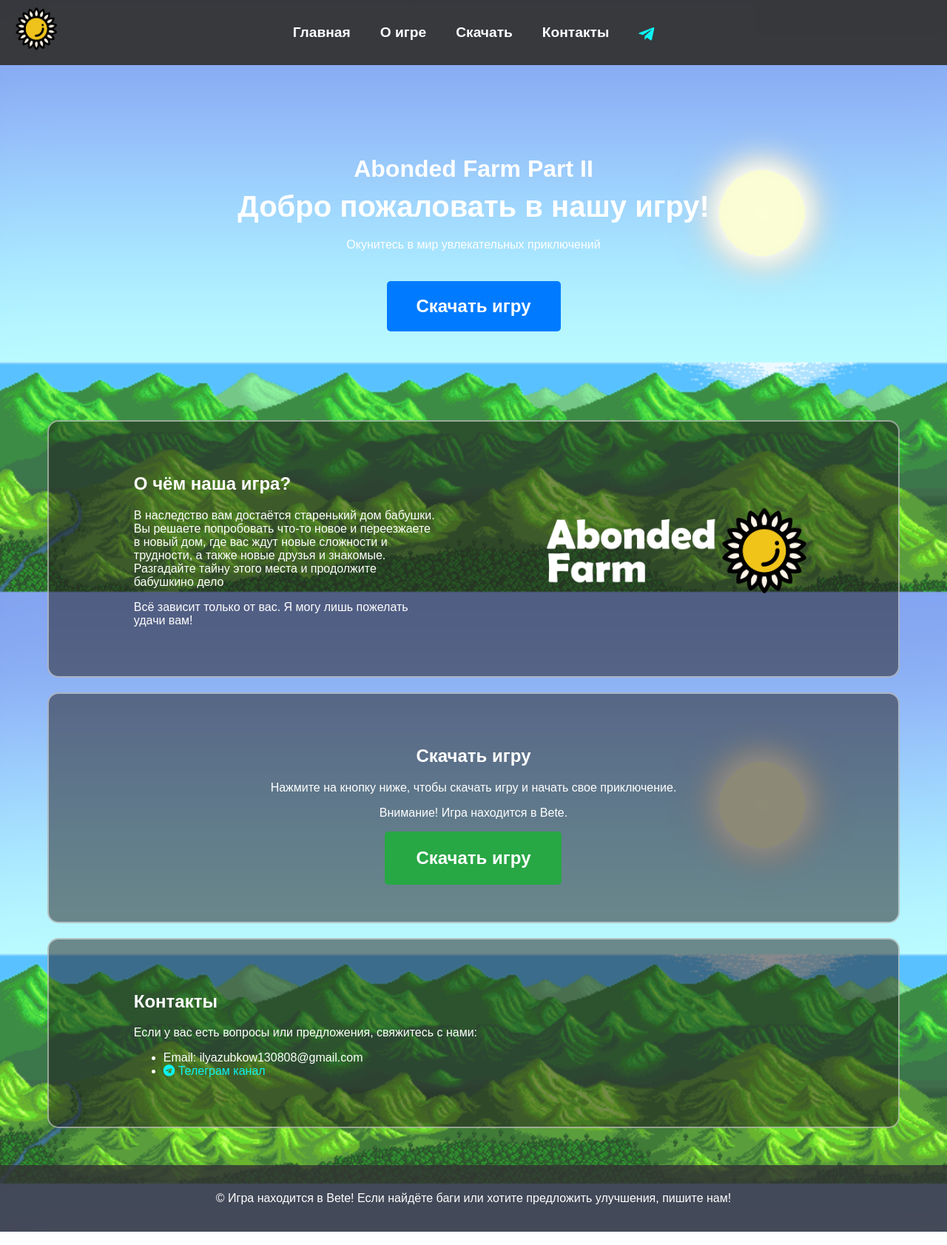
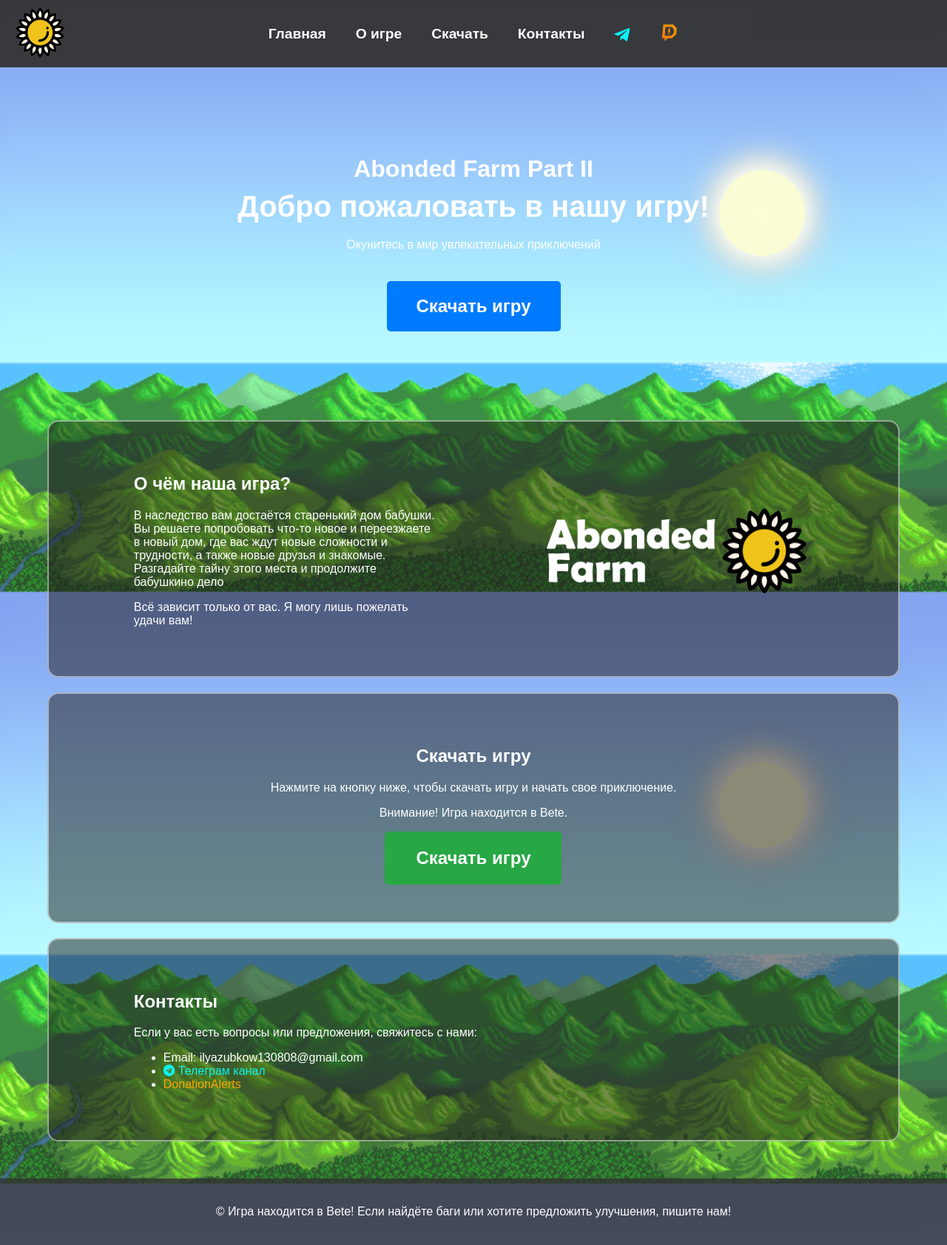
Before and after one commit to AmigoIL/AbondedfarmOnline, a plain HTML site: page index.html in a window 1280 px wide. Shown: the whole page at 74% size. Drawn offline with Linux system fonts and the light colour scheme.

Commit message:
AFP2
+Donat

```diff
--- a/index.html
+++ b/index.html
@@ -12,7 +12,7 @@
     <header class="header">
         <div class="container">
             <a href="#" class="logo">
-                <img src="images/logo.png" alt="logo" width="58" height="58">
+                <img src="images/logo.png" alt="logo" width="68" height="68">
             </a>
             <nav class="nav">
                 <ul>
@@ -23,6 +23,11 @@
                     <li>
                         <a href="https://t.me/AbodedFarm" target="_blank" class="telegram-icon">
                             <i class="fab fa-telegram-plane"></i>
+                        </a>
+                    </li>
+                    <li>
+                        <a href="https://www.donationalerts.com/r/amigoil_" target="_blank" class="donation-icon">
+                            <img src="images/donat.png" alt="DonationAlerts" class="custom-icon" alt="36" alt="36">
                         </a>
                     </li>
                 </ul>
@@ -70,6 +75,11 @@
                         <i class="fab fa-telegram"></i> Телеграм канал
                     </a>
                 </li>
+                <li>
+                    <a href="https://www.donationalerts.com/r/amigoil_">
+                        <i class=""></i> DonationAlerts
+                    </a>
+                </li>
             </ul>
         </div>
     </section>
--- a/styles.css
+++ b/styles.css
@@ -189,3 +189,11 @@ body {
 .header .nav ul li a.telegram-icon i {
     vertical-align: middle; /* Выравнивание иконки по середине */
 }
+.custom-icon {
+    width: 26px; /* Установите желаемую ширину */
+    height: 26px; /* Установите желаемую высоту */
+}
+.contact a {
+    color: orange; /* Установите желаемый цвет */
+    text-decoration: none; /* Убираем подчеркивание */
+}
```
Also changed, not shown: images/donat.png (added).
